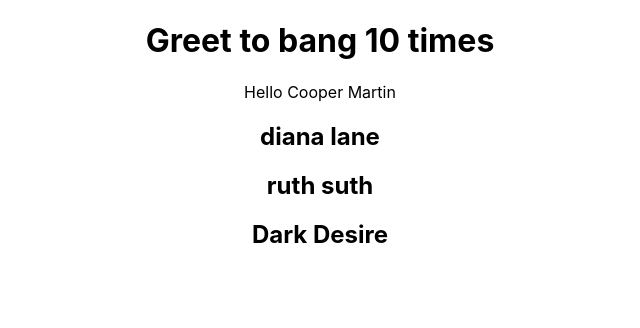
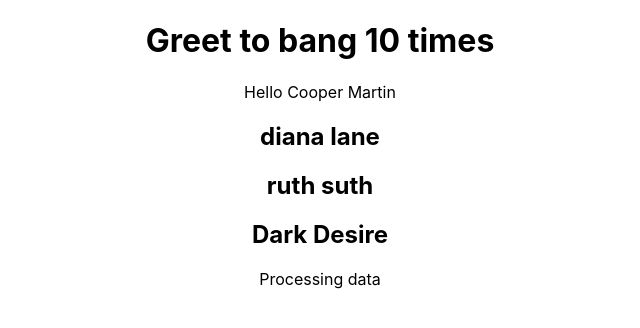
Before and after one commit to shanushikhar/React-typescript, a React (Create React App) app: page / in a window 1280 px wide. Shown: the top 328 px of the page, without its empty margins (320-960 px from the left). Built offline with nearby package versions, Linux system fonts and the light colour scheme.

Commit message:
Added strict props value

```diff
--- a/src/App.tsx
+++ b/src/App.tsx
@@ -1,4 +1,5 @@
 import "./App.css";
+import CheckingNames from "./components/CheckingNames";
 import Greet from "./components/Greet";
 import Person from "./components/Person";
 import { PersonList } from "./components/PersonList";
@@ -29,6 +30,7 @@
       <Greet name={"bang"} number={10} isLoggedIn={true} />
       <Person namexyz={name} />
       <PersonList names={personNames} />
+      <CheckingNames status="processing" />
     </div>
   );
 }
--- /dev/null
+++ b/src/components/CheckingNames.tsx
@@ -0,0 +1,17 @@
+type checkingNameprops = {
+  status: "success" | "fail" | "processing"; // <union> it will make sure status value only comprises these only
+};
+
+export default function CheckingNames(props: checkingNameprops) {
+  let message = "Success";
+
+  if (props.status === "success") {
+    message = "Success";
+  } else if (props.status === "processing") {
+    message = "Processing data";
+  } else if (props.status === "fail") {
+    message = "Message Failed";
+  }
+
+  return <div>{message}</div>;
+}
```
